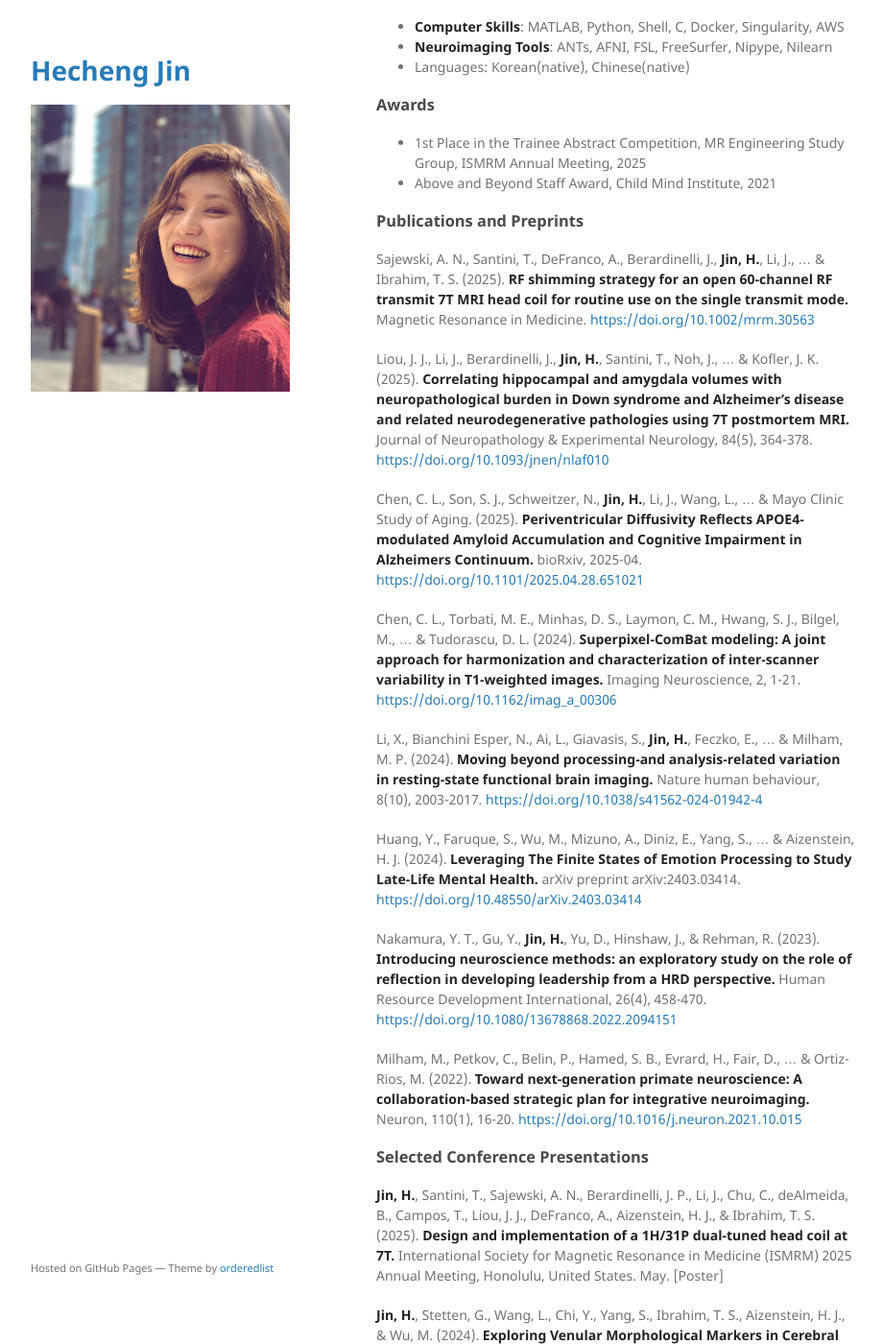
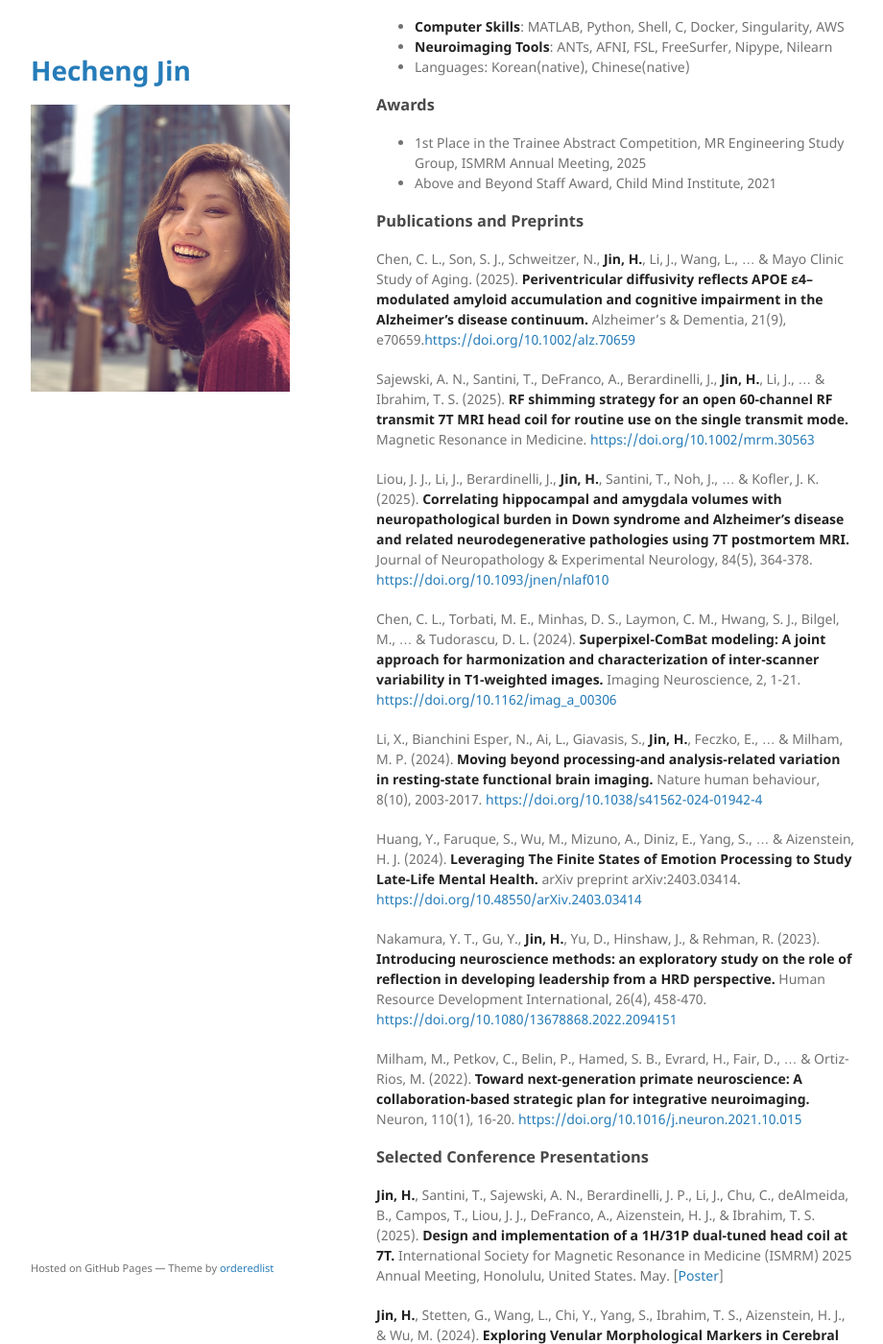
Before and after one commit to HechengJin0/hechengjin0.github.io, a Jekyll site: the page built from index.md, in a window 1280 px wide and 1400 px high, scrolled down 880 px. Shown: the whole window at 96% size, without its empty margins (178-1098 px from the left). Built offline with Jekyll 4.4.1, drawn with Linux system fonts in a browser that asks for light colours; the repository's description, which GitHub fills in, is left out; our own code applies the rules of GitHub Pages for plain Markdown files.

Commit message:
update citation

```diff
--- a/index.md
+++ b/index.md
@@ -38,11 +38,11 @@ My interdisciplinary background spans electromagnetic simulation, MRI coil proto
 
 
 ### Publications and Preprints
+Chen, C. L., Son, S. J., Schweitzer, N., **Jin, H.**, Li, J., Wang, L., ... & Mayo Clinic Study of Aging. (2025). **Periventricular diffusivity reflects APOE ε4–modulated amyloid accumulation and cognitive impairment in the Alzheimer's disease continuum.** Alzheimer's & Dementia, 21(9), e70659.[https://doi.org/10.1002/alz.70659](https://doi.org/10.1002/alz.70659)
+
 Sajewski, A. N., Santini, T., DeFranco, A., Berardinelli, J., **Jin, H.**, Li, J., ... & Ibrahim, T. S. (2025). **RF shimming strategy for an open 60‐channel RF transmit 7T MRI head coil for routine use on the single transmit mode.** Magnetic Resonance in Medicine. [https://doi.org/10.1002/mrm.30563](https://doi.org/10.1002/mrm.30563)
 
 Liou, J. J., Li, J., Berardinelli, J., **Jin, H.**, Santini, T., Noh, J., ... & Kofler, J. K. (2025). **Correlating hippocampal and amygdala volumes with neuropathological burden in Down syndrome and Alzheimer’s disease and related neurodegenerative pathologies using 7T postmortem MRI.** Journal of Neuropathology & Experimental Neurology, 84(5), 364-378. [https://doi.org/10.1093/jnen/nlaf010](https://doi.org/10.1093/jnen/nlaf010)
-
-Chen, C. L., Son, S. J., Schweitzer, N., **Jin, H.**, Li, J., Wang, L., ... & Mayo Clinic Study of Aging. (2025). **Periventricular Diffusivity Reflects APOE4-modulated Amyloid Accumulation and Cognitive Impairment in Alzheimers Continuum.** bioRxiv, 2025-04. [https://doi.org/10.1101/2025.04.28.651021](https://doi.org/10.1101/2025.04.28.651021)
 
 Chen, C. L., Torbati, M. E., Minhas, D. S., Laymon, C. M., Hwang, S. J., Bilgel, M., ... & Tudorascu, D. L. (2024). **Superpixel-ComBat modeling: A joint approach for harmonization and characterization of inter-scanner variability in T1-weighted images.** Imaging Neuroscience, 2, 1-21. [https://doi.org/10.1162/imag_a_00306](https://doi.org/10.1162/imag_a_00306)
 
@@ -56,7 +56,7 @@ Milham, M., Petkov, C., Belin, P., Hamed, S. B., Evrard, H., Fair, D., ... & Ort
 
 
 ### Selected Conference Presentations
-**Jin, H.**, Santini, T., Sajewski, A. N., Berardinelli,  J. P., Li, J., Chu, C., deAlmeida, B., Campos, T., Liou, J. J., DeFranco, A., Aizenstein, H. J., & Ibrahim, T. S. (2025). **Design and implementation of a 1H/31P dual-tuned head coil at 7T.** International Society for Magnetic Resonance in Medicine (ISMRM) 2025 Annual Meeting, Honolulu, United States. May. [Poster]
+**Jin, H.**, Santini, T., Sajewski, A. N., Berardinelli,  J. P., Li, J., Chu, C., deAlmeida, B., Campos, T., Liou, J. J., DeFranco, A., Aizenstein, H. J., & Ibrahim, T. S. (2025). **Design and implementation of a 1H/31P dual-tuned head coil at 7T.** International Society for Magnetic Resonance in Medicine (ISMRM) 2025 Annual Meeting, Honolulu, United States. May. [[Poster](https://archive.ismrm.org/2025/1529.html)]
 
 **Jin, H.**, Stetten, G., Wang, L., Chi, Y., Yang, S., Ibrahim, T. S., Aizenstein, H. J., & Wu, M. (2024). **Exploring Venular Morphological Markers in Cerebral Small Vessel Disease: A 7T MRI Study.** Organization for Human Brain Mapping (OHBM) 2024 Annual Meeting, Seoul, South Korea. June. [Poster]
 
```
